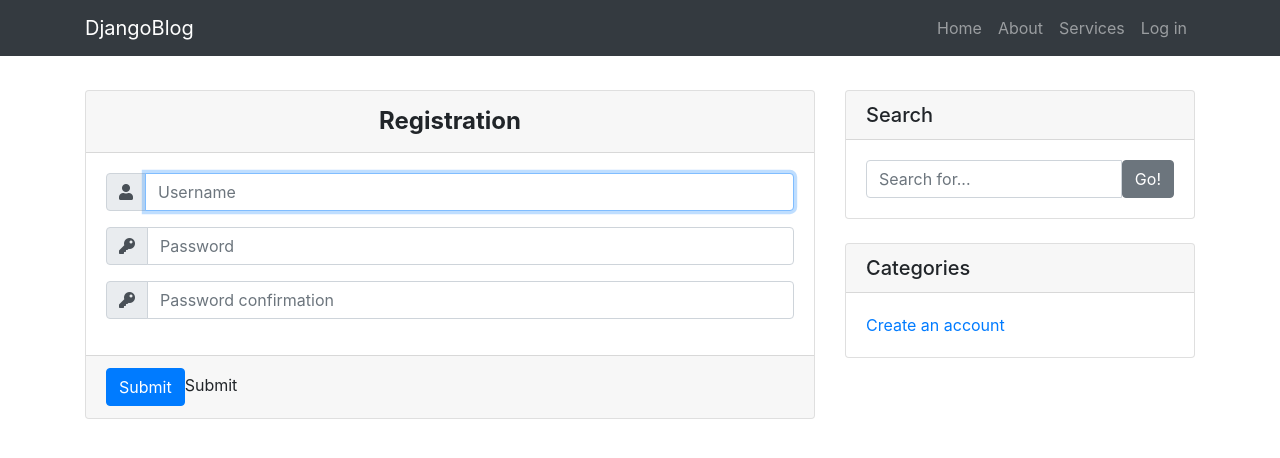
After one commit to DanielsRepo/PasswordSaver, a Django app: page /accounts/registration/ in a window 1280 px wide. The commit adds this page. Shown: the top 458 px of the page. Run offline with Django 3.2, Linux system fonts and the light colour scheme; some libraries are stand-ins or nearby versions.

Commit message:
registration shit

```diff
--- a/blog/settings.py
+++ b/blog/settings.py
@@ -61,7 +61,7 @@ ROOT_URLCONF = 'blog.urls'
 TEMPLATES = [
     {
         'BACKEND': 'django.template.backends.django.DjangoTemplates',
-        'DIRS': [],
+        'DIRS': ['C:\Django\\blog_app\\templates'],
         'APP_DIRS': True,
         'OPTIONS': {
             'context_processors': [
--- a/blog/urls.py
+++ b/blog/urls.py
@@ -1,7 +1,7 @@
 from django.urls import path, include
 from django.contrib import admin
 from blog_app.forms import LoginForm
-from blog_app.views import LoginView
+from blog_app.views import LoginView, signup
 
 
 from django.contrib.auth import views
@@ -10,5 +10,8 @@ urlpatterns = [
     path('admin/', admin.site.urls),
     path('accounts/login/', LoginView.as_view(), name='login'),
     path('accounts/logout/', views.LogoutView.as_view(next_page='/'), name='logout'),
+    # path('accounts/registration/', RegistrationView.as_view(), name='registration'),
+    path('accounts/registration/', signup.as_view(), name='registration'),
+
     path('', include('blog_app.urls')),
 ]
--- a/blog_app/templates/blog_app/base.html
+++ b/blog_app/templates/blog_app/base.html
@@ -16,12 +16,12 @@
     <link rel="stylesheet" href="https://use.fontawesome.com/releases/v5.6.1/css/all.css">
     <link rel="stylesheet" href="{% static 'css/style.css' now 'U' %}">
     <link rel="stylesheet" href='{% static "css/bootstrap.min.css" %}'>
-    <link rel="stylesheet" href='{% static "css/mdb.min.css" %}'>
+    <!-- <link rel="stylesheet" href='{% static "css/mdb.min.css" %}'> -->
 
     <script type="text/javascript" src="{% static 'js/jquery-3.4.0.min.js' %}"></script>
     <script type="text/javascript" src="{% static 'js/popper.min.js' %}"></script>
     <script type="text/javascript" src="{% static 'js/bootstrap.min.js' %}"></script>
-    <script type="text/javascript" src="{% static 'js/mdb.min.js' %}"></script>
+    <!-- <script type="text/javascript" src="{% static 'js/mdb.min.js' %}"></script> -->
     <script type="text/javascript" src="{% static 'js/jquery.bootstrap.modal.forms.min.js' %}"></script>
 </head>
 <body>
@@ -94,6 +94,8 @@
                     <div class="card-body">
                         <div class="row">
                             <div class="col-lg-6">
+                     <a href="{% url 'registration' %}"> Create an account </a>
+
                                 <ul class="list-unstyled mb-0">
                                     {% for theme in themes %}
                                         <li>
--- a/blog_app/templates/registration/login.html
+++ b/blog_app/templates/registration/login.html
@@ -44,5 +44,6 @@
     <div class="modal-footer">
             <button type="button" class="submit-btn btn btn-primary w-100 text-center">Log in</button>
             <input type='hidden' name='next' value="{{ next }}" />
-        </div>
+    </div>
+    <a href="{% url 'registration' %}"> Create an account </a>
 </form>
--- /dev/null
+++ b/blog_app/templates/registration/registration.html
@@ -0,0 +1,38 @@
+ {% extends 'blog_app/base.html' %}
+ {% load widget_tweaks %}
+
+ {% block content %}
+<div class="card my-4">
+    <h4 class="card-header text-center py-3">
+        <strong>Registration</strong>
+    </h4>
+    <div class="card-body">
+    <form method="POST" action="{% url 'registration' %}">
+        {% csrf_token %}
+        {% for field in form %}
+        <div class="form-group">
+                <div class="input-group">
+                    <div class="input-group-prepend">
+                        <span class="input-group-text">
+                                {% if field == form.username %}
+                                    <i class="fa fa-user"></i>
+                                {% elif field == form.email %}
+                                    <i class="fa fa-envelope"></i>
+                                {% elif field == form.password1 or field == form.password2 %}
+                                    <i class="fa fa-key"></i>
+                                {% endif %}
+                        </span>
+                    </div>
+                    {% render_field field class="form-control" placeholder=field.label %}
+                </div>
+            </div>
+        {% endfor %}
+    </form>
+ </div>
+ <div class="card-footer">
+        <!-- <button class="submit-btn btn btn-primary" type="submit">Submit</button> -->
+        <!-- <input type='hidden' name='next' value="{{ next }}" /> -->
+        <input type="submit" class="btn btn-primary" value='Submit'>Submit</button>
+   </div>
+</div>
+{% endblock %}
--- a/blog_app/views.py
+++ b/blog_app/views.py
@@ -1,7 +1,7 @@
 from django.shortcuts import render, get_object_or_404
 from django.utils import timezone
 
-from django.views.generic.edit import CreateView, UpdateView, DeleteView
+from django.views.generic.edit import CreateView, UpdateView, DeleteView, FormView
 from django.views.generic.detail import DetailView
 from django.views.generic.list import ListView
 from django.views.generic.dates import ArchiveIndexView
@@ -15,10 +15,45 @@ from django.urls import reverse_lazy, reverse
 from django.template import loader
 from django.core.exceptions import ValidationError
 from django.shortcuts import redirect
+from django.contrib.auth import login, authenticate
 from django.contrib.auth.decorators import login_required
 from django.template.loader import render_to_string
 
 from bootstrap_modal_forms.generic import BSModalLoginView
+
+from django.contrib.auth.forms import UserCreationForm
+from django.contrib.auth.models import User
+
+class signup(CreateView):
+    form_class = UserCreationForm
+    success_url = reverse_lazy('all_posts')
+    template_name = 'registration/registration.html'
+
+# def signup(request):
+#     if request.method == 'POST':
+#         form = UserCreationForm(request.POST)
+#         if form.is_valid():
+#             form.save()
+#             username = form.cleaned_data.get('username')
+#             raw_password = form.cleaned_data.get('password1')
+#             user = authenticate(username=username, password=raw_password)
+#             login(request, user)
+#             return redirect('all_posts')
+#     else:
+#         form = UserCreationForm()
+#     return render(request, 'registration/registration.html', {'form': form})
+
+# class RegistrationView(FormView):
+#     form_class = RegistrationForm
+#     template_name = 'registration/registration.html'
+
+#     def form_valid(self, form):
+#         form.save()
+#         username = form.cleaned_data.get('username')
+#         password = form.cleaned_data.get('password1')
+#         user = authenticate(username=username, password=password)
+#         login(self.request, user)
+#         return redirect('all_posts')
 
 class LoginView(BSModalLoginView):
     template_name = 'registration/login.html'
```
Also changed, not shown: blog_app/forms.py (+13 -1 lines).
